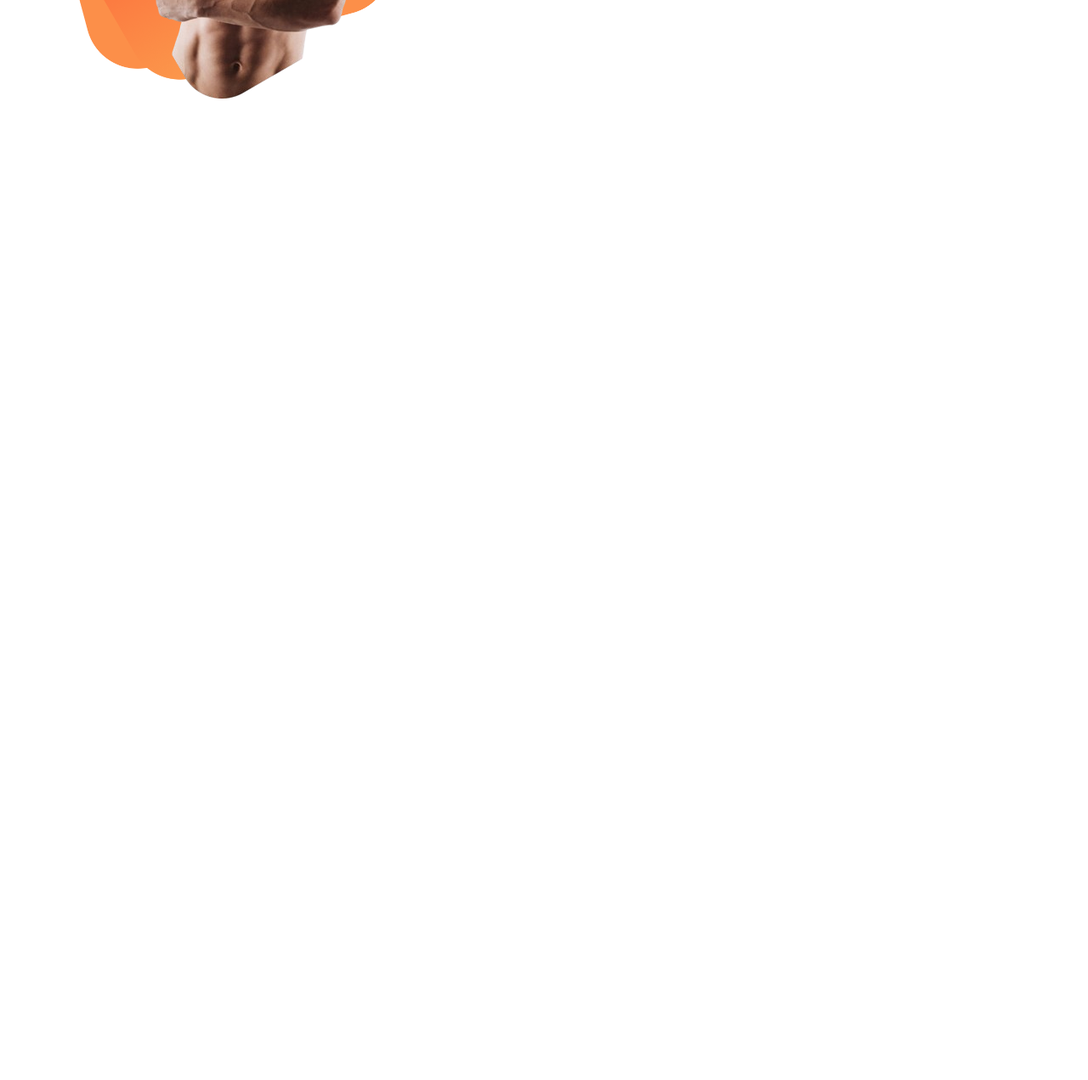
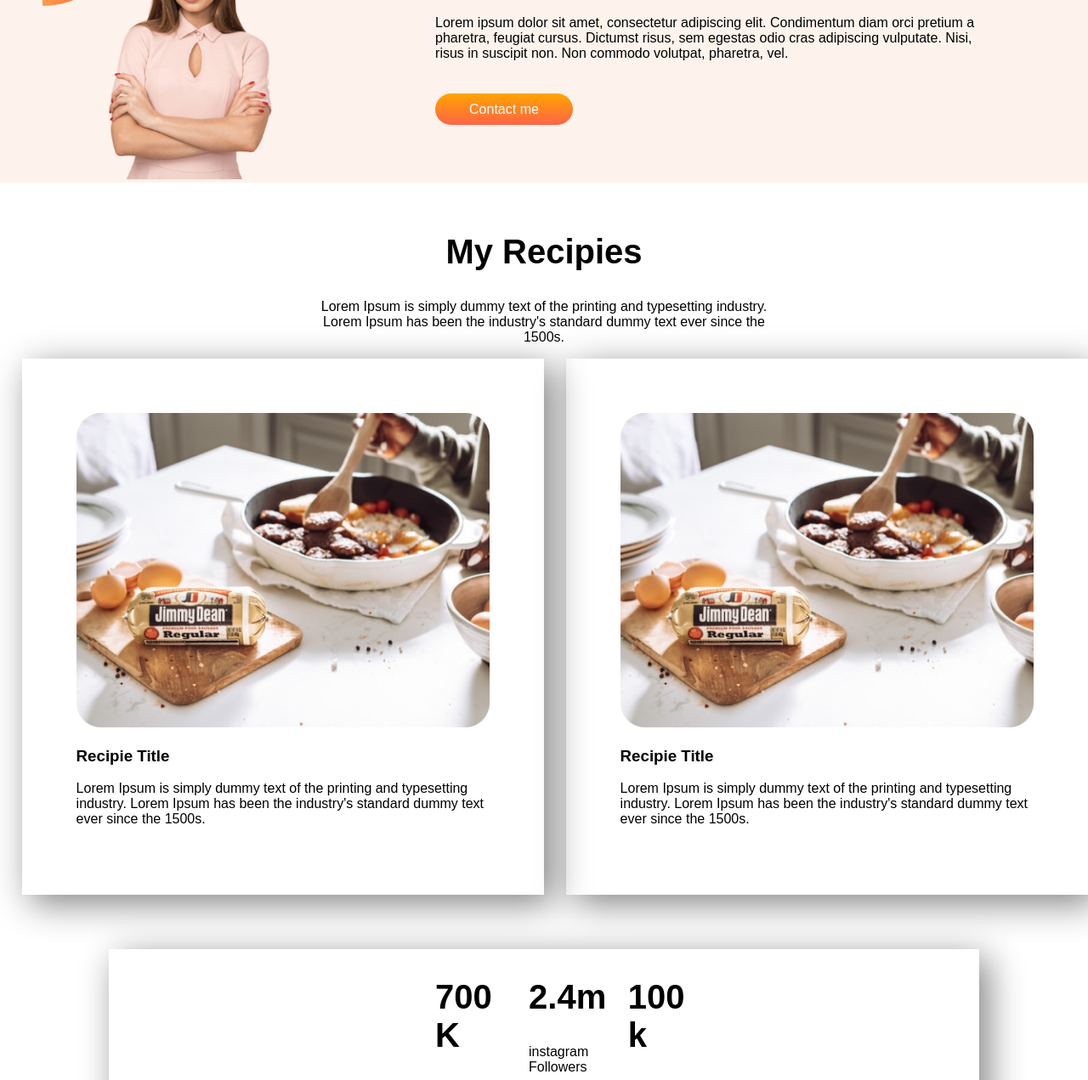
Before and after one commit to rabby005/eat-healthy-practice, a plain HTML site: page index.html in a window 1280 px wide. Shown: the part 599-1870 px from the top of the page at 85% size. Before the commit the page ends 800 px from the top, so only its background shows below. Drawn offline with Linux system fonts and the light colour scheme.

Commit message:
first commit

```diff
--- a/index.html
+++ b/index.html
@@ -4,22 +4,98 @@
     <meta charset="UTF-8">
     <meta name="viewport" content="width=device-width, initial-scale=1.0">
     <title>Eat Healthy</title>
+    <link rel="stylesheet" href="/style.css">
 </head>
-<body>
+<body class="poppins-medium">
     <!-- 1 -->
-    <section>
-        <div>
-            <h1>Skip the Diet,</h1>
+    <section class="section-flex">
+        <div class="padding-left">
+            <h1> <span class="orange-color">Skip</span> the Diet,</h1>
             <h1>Just Eat Healthy</h1>
             <h1>With Food Network</h1>
             <p>Imagine you don't need a diet because we provide
 
                 healthy and delicious food for you!</p>
-            <a href="">Order Food</a>
+            <a class="button-link" target="_blank" href="">Order Food</a>
         </div>
-        <div>
-            <img src="/images/male/Hero_Image-removebg-preview.png" alt="">
+        <div class="padding-left">
+            <img class="" src="/images/male/Hero_Image-removebg-preview.png" alt="">
         </div>
     </section>
+    <!-- 2 -->
+    <section class="section-flex section-img">
+        <div class="secend-section">
+            <img  class="img-with" src="/images/female/Person Image.png" alt="">
+        </div>
+        <div style="padding-right: 10%;">
+            <h1>About me</h1>
+            <p style="padding-bottom: 5%;">Lorem ipsum dolor sit amet, consectetur adipiscing
+                elit. Condimentum diam orci pretium a pharetra,
+                feugiat cursus. Dictumst risus, sem egestas odio cras
+                adipiscing vulputate. Nisi, risus in suscipit non. Non
+                commodo volutpat, pharetra, vel.
+            </p>
+            <a  class="button-link" target="_blank" href="">Contact me</a>
+        </div>
+    </section>
+    <!-- 3 -->
+    <section style="padding-bottom: 5%;">
+        <div style="text-align: center; padding-top: 2%;">
+            <h1>My Recipies</h1>
+            <p>Lorem Ipsum is simply dummy text of the printing and typesetting industry. <br>
+            Lorem Ipsum has been the industry's standard dummy text ever since the <br>
+            1500s.
+            </p>
+        </div>
+        <div class="section-flex">
+            <div class="section-three">
+                <div>
+                    <img style="width: 100%;" src="/images/food/Project Cover.jpg" alt="">
+                </div>
+                <div>
+                    <h3>Recipie Title</h3>
+                    <p>Lorem Ipsum is simply dummy text of the printing and typesetting industry.
+                        Lorem Ipsum has been the industry's standard dummy text ever since the
+                        1500s.
+                    </p>
+                </div>
+            </div>
+
+            <div class="section-three">
+                <div>
+                    <img style="width: 100%;" src="/images/food/Project Cover.jpg" alt="">
+                </div>
+                <div>
+                    <h3>Recipie Title</h3>
+                    <p>Lorem Ipsum is simply dummy text of the printing and typesetting industry.
+                        Lorem Ipsum has been the industry's standard dummy text ever since the
+                        1500s.
+                    </p>
+                </div>
+            </div>
+        </div>
+    </section>
+    <!-- 4 -->
+    <section style="padding-bottom: 5%;">
+        <div  class=" section-four section-flex">
+            <div>
+                <h1>700 K</h1>
+                <p>Youtube Subscribers</p>
+            </div>
+            <div style="padding-left: 10%;">
+                <h1>2.4m</h1>
+                <p>instagram Followers</p>
+            </div>
+            <div style="padding-left: 10%;">
+                <h1>100 k</h1>
+                <p>Dribbble Shot Likes</p>
+            </div>
+        </div>
+    </section>
+
 </body>
+<footer style="padding-bottom: 8%; padding-top: 2%; background-color: rgb(2, 2, 2); text-align: center;">
+    <h1> <span class="orange-color">Eat</span> <span class="gray-color">Fresh</span></h1>
+    <p style="color: rgb(161, 157, 157);">Eat healthy to live healthy. Live healthy to live happy.</p>
+</footer>
 </html>
--- a/style.css
+++ b/style.css
@@ -0,0 +1,53 @@
+.poppins-medium {
+    font-family: "Poppins", sans-serif;
+    font-weight: 500;
+    font-style: normal;
+  }
+  h1{
+    font-size: 250%;
+  }
+.orange-color{
+    color: rgb(238, 133, 47);
+}
+.gray-color{
+    color: gray;
+}
+.section-flex{
+    display: flex;
+}
+body{
+    margin: 0%;
+}
+.button-link{
+    text-decoration: none;
+    padding: 10px 40px ;
+    background-image: linear-gradient(orange,tomato);
+    border-radius: 30px;
+    color: white;
+}
+.padding-left{
+    padding-left: 5%;
+}
+.img-with{
+    width: 50%;
+}
+.secend-section{
+    padding-left: 10%;
+}
+.section-img{
+    background-image: url(/images/shapes/7.png);
+    background-repeat: no-repeat;
+}
+.section-three{
+    width: 40%;
+    margin-left: 2%;
+    padding: 5%;
+    box-shadow: 10px 10px 40px gray;
+}
+.section-four{
+    box-shadow: 10px 10px 40px gray;
+    padding-left: 30%;
+    padding-right: 30%;
+    margin-left: 10%;
+    margin-right: 10%;
+}
```
